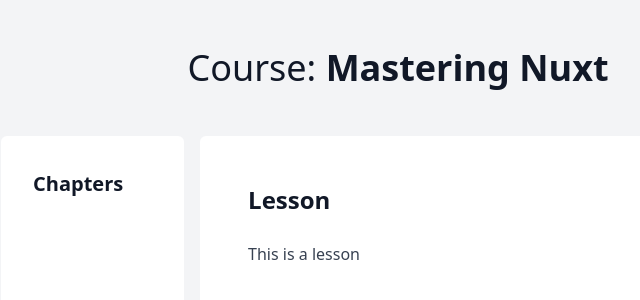
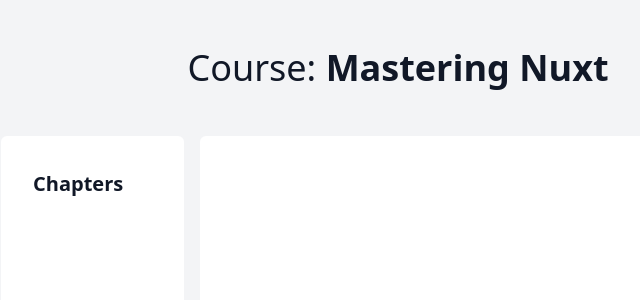
Before and after one commit to MarineGlawnick/mastering-nuxt-3, a Nuxt app: page /course in a window 1280 px wide. Shown: the top 300 px of the page, without its empty margins (242-882 px from the left). Built offline with nearby package versions, Linux system fonts and the light colour scheme.

Commit message:
1-2-nested-routes

```diff
--- a/pages/course.vue
+++ b/pages/course.vue
@@ -18,8 +18,7 @@
         <h3>Chapters</h3>
       </div>
       <div class="prose p-12 bg-white rounded-md w-[65ch]">
-        <h2>Lesson</h2>
-        <p>This is a lesson</p>
+        <NuxtPage/>
       </div>
     </div>
   </div>
--- /dev/null
+++ b/pages/course/lesson.vue
@@ -0,0 +1,4 @@
+<template>
+  <h2>Lesson</h2>
+  <p>This is a lesson</p>
+</template>
```
